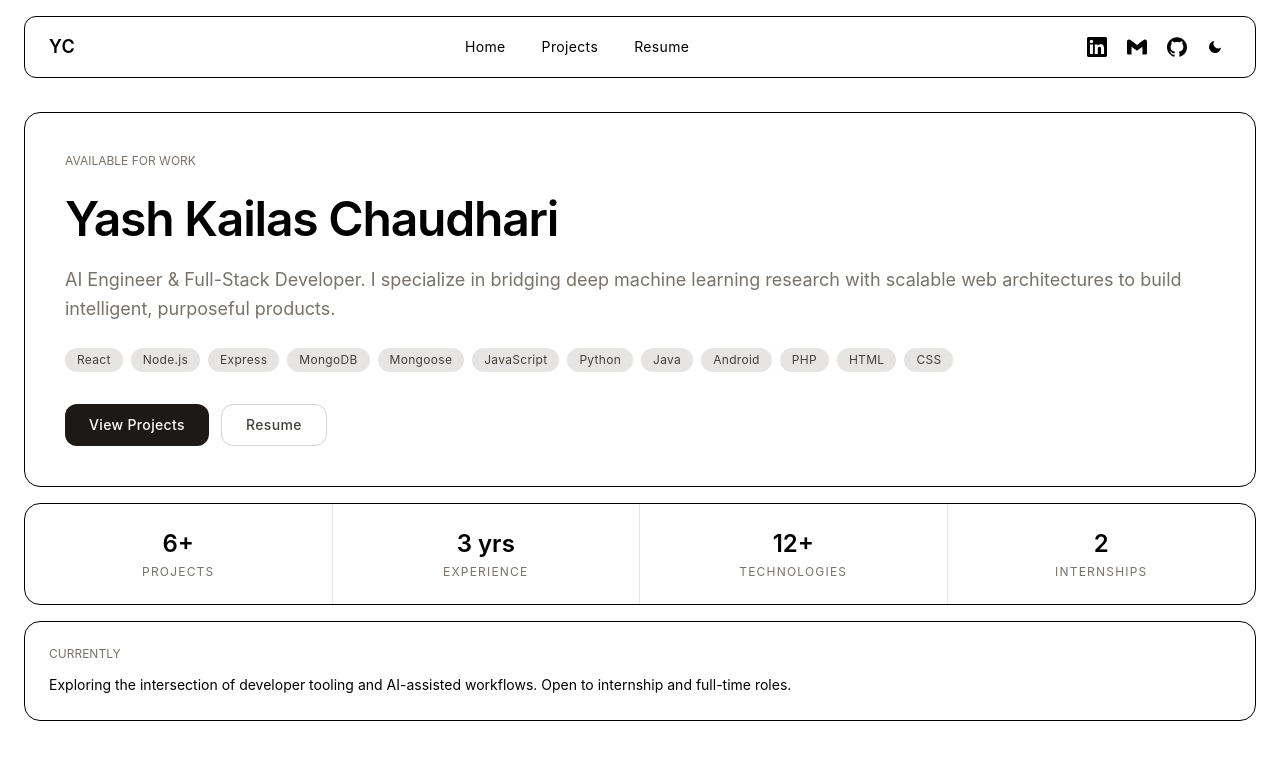
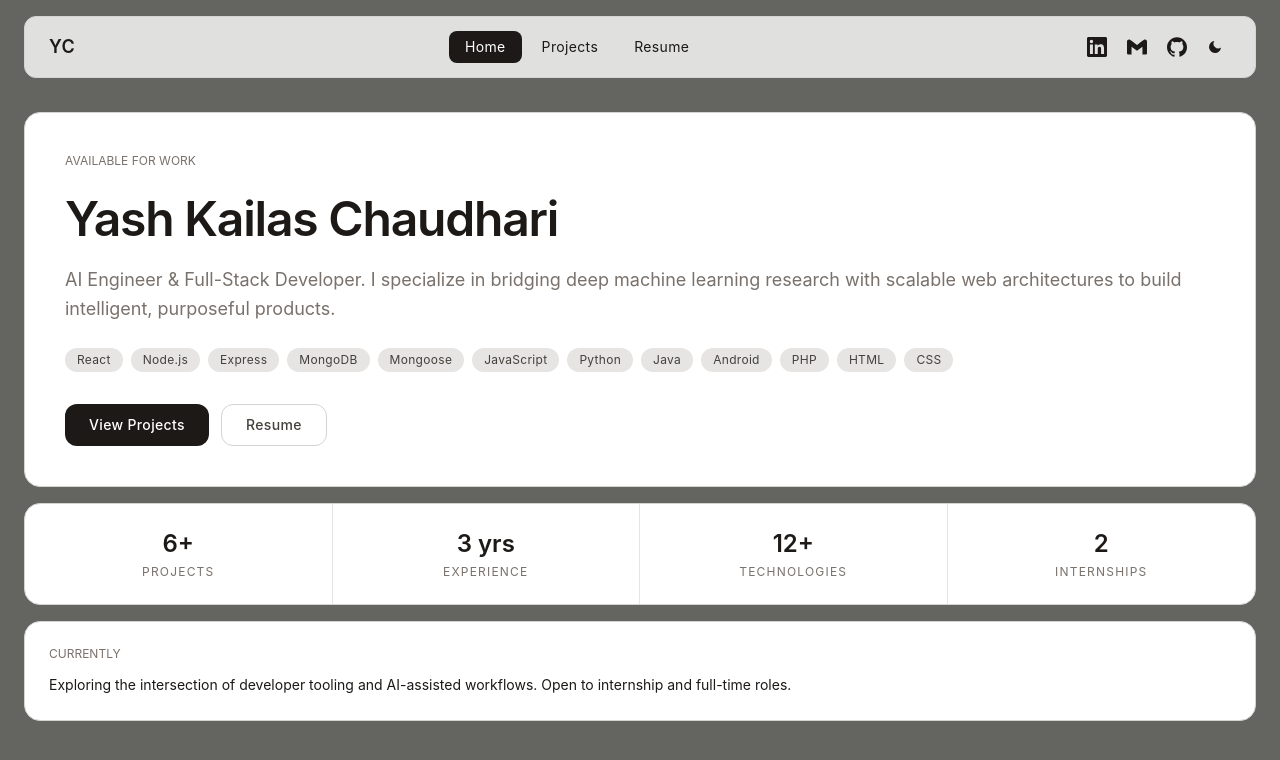
Before and after one commit to YashChaudhari1805/Portfolio, a React (Vite) app: page / in a window 1280 px wide. Shown: the top 760 px of the page. Built offline with nearby package versions, Linux system fonts and the light colour scheme.

Commit message:
Initial Commit

```diff
--- a/src/data/projects.js
+++ b/src/data/projects.js
@@ -19,6 +19,7 @@
 export const projects = [
   {
     title: "LoanGuard — FinTech AI Pipeline",
+    image: "/projects/loanguard.png",
     description:
       "An end-to-end automated loan approval system combining Gradient Boosting with Generative AI for transparent financial decision-making.",
     bullets: [
@@ -33,6 +34,7 @@ export const projects = [
   },
   {
     title: "FitBite — AI-Powered Nutrition Tracker",
+    image: "/projects/loanguard.png",
     description:
       "A full-stack MERN application designed to simplify health tracking, with a completed React frontend and a backend nearing completion.",
     bullets: [
@@ -47,6 +49,7 @@ export const projects = [
   },
   {
     title: "MERN Stack Portfolio & Personal Brand",
+    image: "/projects/loanguard.png",
     description:
       "A high-performance, responsive portfolio showcasing the intersection of Machine Learning and Full-Stack Engineering.",
     bullets: [
@@ -61,6 +64,7 @@ export const projects = [
   },
   {
     title: "Oral Cancer Detection (Deep Learning)",
+    image: "/projects/loanguard.png",
     description:
       "A clinical-grade diagnostic tool for detecting Oral Squamous Cell Carcinoma (OSCC) from histopathological images.",
     bullets: [
@@ -75,6 +79,7 @@ export const projects = [
   },
   {
     title: "Resource-Constrained Project Scheduling (MILP)",
+    image: "/projects/loanguard.png",
     description:
       "A mathematical optimization system designed to solve the Resource-Constrained Project Scheduling Problem (RCPSP).",
     bullets: [
@@ -89,6 +94,7 @@ export const projects = [
   },
   {
     title: "Diabetes Prediction System",
+    image: "/projects/loanguard.png",
     description:
       "An end-to-end data science project developed during my internship at Exposys Data Labs.",
     bullets: [
--- a/src/index.css
+++ b/src/index.css
@@ -1,25 +1,30 @@
 @import "tailwindcss";
 
+/* ─── Tailwind v4: enable class-based dark mode ───────────────────────────── */
+@custom-variant dark (&:where(.dark, .dark *));
+
+/* ─── Register custom design tokens with Tailwind v4 ─────────────────────── */
+@theme {
+  --color-surface: rgb(100 100 97);
+  --color-surface-raised: rgb(255 255 255);
+  --color-border: rgb(214 211 209);
+  --color-border-subtle: rgb(231 229 228);
+  --color-text: rgb(28 25 23);
+  --color-text-muted: rgb(120 113 108);
+}
+
 :root {
-  /* Light mode */
-  --color-surface:       100 100 97;    /* stone-100  — page background        */
-  --color-surface-raised: 255 255 255;  /* white      — floating cards          */
-  --color-border:        214 211 209;   /* stone-300                            */
-  --color-border-subtle: 231 229 228;   /* stone-200                            */
-  --color-text:          28  25  23;    /* stone-900                            */
-  --color-text-muted:    120 113 108;   /* stone-500                            */
-  --shadow-card:         0 4px 32px rgba(0, 0, 0, 0.08);
+  --shadow-card: 0 4px 32px rgba(0, 0, 0, 0.08);
 }
 
 .dark {
-  /* Dark mode */
-  --color-surface:        23  23  23;   /* ~stone-900 — page background         */
-  --color-surface-raised:  0   0   0;   /* black      — floating cards          */
-  --color-border:         68  64  60;   /* stone-700                            */
-  --color-border-subtle:  41  37  36;   /* stone-800                            */
-  --color-text:          231 229 228;   /* stone-200                            */
-  --color-text-muted:    120 113 108;   /* stone-500                            */
-  --shadow-card:         0 4px 32px rgba(0, 0, 0, 0.55);
+  --color-surface: rgb(23 23 23);
+  --color-surface-raised: rgb(0 0 0);
+  --color-border: rgb(68 64 60);
+  --color-border-subtle: rgb(41 37 36);
+  --color-text: rgb(231 229 228);
+  --color-text-muted: rgb(120 113 108);
+  --shadow-card: 0 4px 32px rgba(0, 0, 0, 0.55);
 }
 
 /* ─── Base ────────────────────────────────────────────────────────────────── */
```
